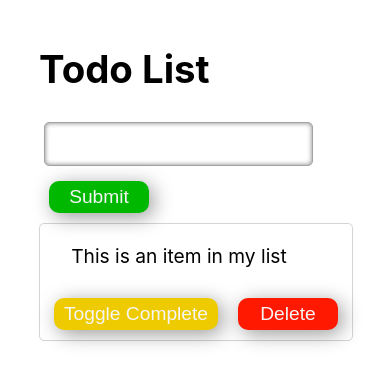
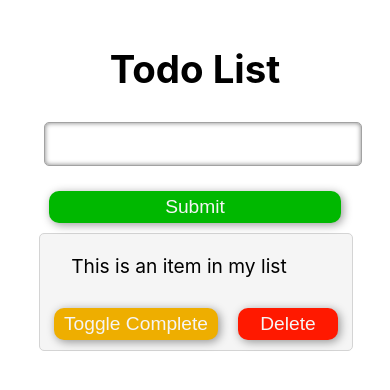
Before and after one commit to kookydev/Todo-List, a React (Create React App) app: page / in a window 390 px wide. Shown: the top 390 px of the page. Built offline with nearby package versions, Linux system fonts and the light colour scheme.

Commit message:
Full functionality achieved

```diff
--- a/src/App.css
+++ b/src/App.css
@@ -23,6 +23,10 @@
   color: #61dafb;
 }
 
+h1 {
+  text-align: center;
+}
+
 @keyframes App-logo-spin {
   from {
     transform: rotate(0deg);
--- a/src/App.jsx
+++ b/src/App.jsx
@@ -6,25 +6,51 @@ import "./App.css";
 class App extends Component {
   state = {
     listItems: [
-      { label: "This is an item in my list", class: "list-item", key: 0 }
+      {
+        label: "This is an item in my list",
+        complete: false
+      }
     ]
   };
 
+  // Create a new list item when the input is submitted
   inputHandler = val => {
     let listItems = this.state.listItems;
-    let inputObject = { label: val, class: "list-item", key: listItems.length };
+    let inputObject = {
+      label: val,
+      key: listItems.length,
+      complete: false
+    };
     listItems.push(inputObject);
     console.log(listItems);
     this.setState({ listItems: listItems });
   };
-  toggleHandler = () => {};
-  deleteHandler = () => {};
+
+  // Handle a click of the "Toggle Complete" button associated with the list item
+  toggleHandler = index => {
+    let listItems = this.state.listItems;
+    listItems[index].complete
+      ? (listItems[index].complete = false)
+      : (listItems[index].complete = true);
+    this.setState({ listItems: listItems });
+  };
+
+  deleteHandler = index => {
+    let listItems = this.state.listItems;
+    listItems.splice(index, 1);
+    this.setState({ listItems: listItems });
+  };
+
   render() {
     return (
       <div className="App">
         <h1>Todo List</h1>
         <Input func={this.inputHandler} />
-        <List listItems={this.state.listItems} />
+        <List
+          listItems={this.state.listItems}
+          deleteFunc={this.deleteHandler}
+          toggleFunc={this.toggleHandler}
+        />
       </div>
     );
   }
--- a/src/components/Buttons.css
+++ b/src/components/Buttons.css
@@ -1,7 +1,7 @@
 .buttons {
     border: none;
     border-radius: 10px;
-    box-shadow: 4px 4px 20px rgba(0, 0, 0, 0.4);
+    box-shadow: 2px 2px 10px rgba(0, 0, 0, 0.4);
     min-height: 20px;
     min-width: 100px;
     padding: 5px 10px;
@@ -17,7 +17,7 @@
 }
 
 .buttons:active {
-    box-shadow: 2px 2px 10px rgba(0, 0, 0, 0.4);
+    box-shadow: 1px 1px 5px rgba(0, 0, 0, 0.4);
     transform: scale(0.9);
 }
 
@@ -30,7 +30,7 @@
 }
 
 .buttons-complete {
-    background: rgb(238, 203, 0);
+    background: rgb(238, 174, 0);
 }
 
 .buttons-complete:active {
--- a/src/components/Input.css
+++ b/src/components/Input.css
@@ -1,10 +1,14 @@
 .input-container {
     width: 100%;
+    display: grid;
+    grid-template-columns: 1fr auto;
+    justify-items: space-between;
+    align-items: center;
+    grid-gap: 10px
 }
 
 .text-input {
-    min-width: 60%;
-    max-width: 500px;
+    width: 95%;
     border-radius: 5px;
     box-shadow: inset 0 0 5px rgba(0, 0, 0, 0.5);
     border: 1px solid rgb(162, 162, 162);
@@ -17,3 +21,10 @@
     box-shadow: inset 0 0 5px rgba(0, 0, 0, 0.8);
     outline: none;
 }
+
+@media only screen and (max-width: 475px) {
+    .input-container {
+        grid-template-columns: 1fr;
+    }
+
+}
--- a/src/components/Input.jsx
+++ b/src/components/Input.jsx
@@ -3,22 +3,17 @@ import React, { Component } from "react";
 import "./Input.css";
 
 class Input extends Component {
-  constructor(props) {
-    super(props);
-    this.state = { value: "" };
+  state = { value: "" };
 
-    this.changeHandler = this.changeHandler.bind(this);
-    this.submitHandler = this.submitHandler.bind(this);
-  }
+  changeHandler = e => {
+    this.setState({ value: e.target.value });
+  };
 
-  changeHandler(e) {
-    this.setState({ value: e.target.value });
-  }
-
-  submitHandler(e) {
+  submitHandler = e => {
     this.props.func(this.state.value);
     e.preventDefault();
-  }
+    this.setState({ value: "" });
+  };
   render() {
     return (
       <form className="input-container" onSubmit={this.submitHandler}>
--- a/src/components/List.jsx
+++ b/src/components/List.jsx
@@ -8,8 +8,9 @@ const List = props => {
         return (
           <ListItem
             label={item.label}
-            class={item.class}
+            class={`list-item ${item.complete && "complete"}`}
             key={index}
+            index={index}
             deleteFunc={props.deleteFunc}
             toggleFunc={props.toggleFunc}
           />
--- a/src/components/ListItem.css
+++ b/src/components/ListItem.css
@@ -7,6 +7,19 @@
     justify-content: space-between;
     border-radius: 5px;
     margin-bottom: 5px;
+    background-color: whitesmoke;
+    text-decoration: none;
+    transition: background-color 0.2s ease-in-out, color 0.2s ease-in-out;
+}
+
+.complete {
+    color: grey;
+    background-color: rgb(216, 216, 216);
+
+}
+
+.complete .list-item-label {
+    text-decoration: line-through;
 }
 
 .list-item-buttons {
--- a/src/components/ListItem.jsx
+++ b/src/components/ListItem.jsx
@@ -9,12 +9,16 @@ const ListItem = props => {
       <div className="list-item-buttons">
         <Buttons
           class="buttons buttons-complete"
-          func={props.toggleFunc}
+          func={() => {
+            props.toggleFunc(props.index);
+          }}
           label="Toggle Complete"
         />
         <Buttons
           class="buttons buttons-delete"
-          func={props.deleteFunc}
+          func={() => {
+            props.deleteFunc(props.index);
+          }}
           label="Delete"
         />
       </div>
```
